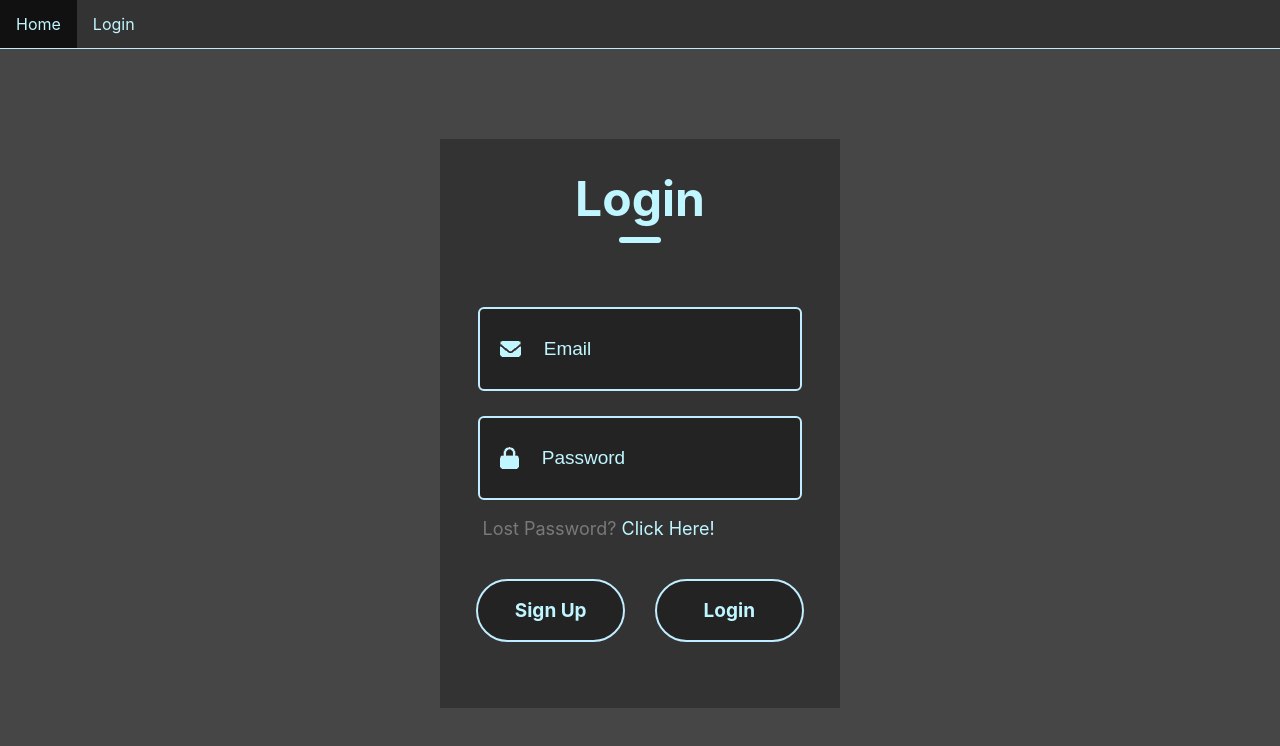
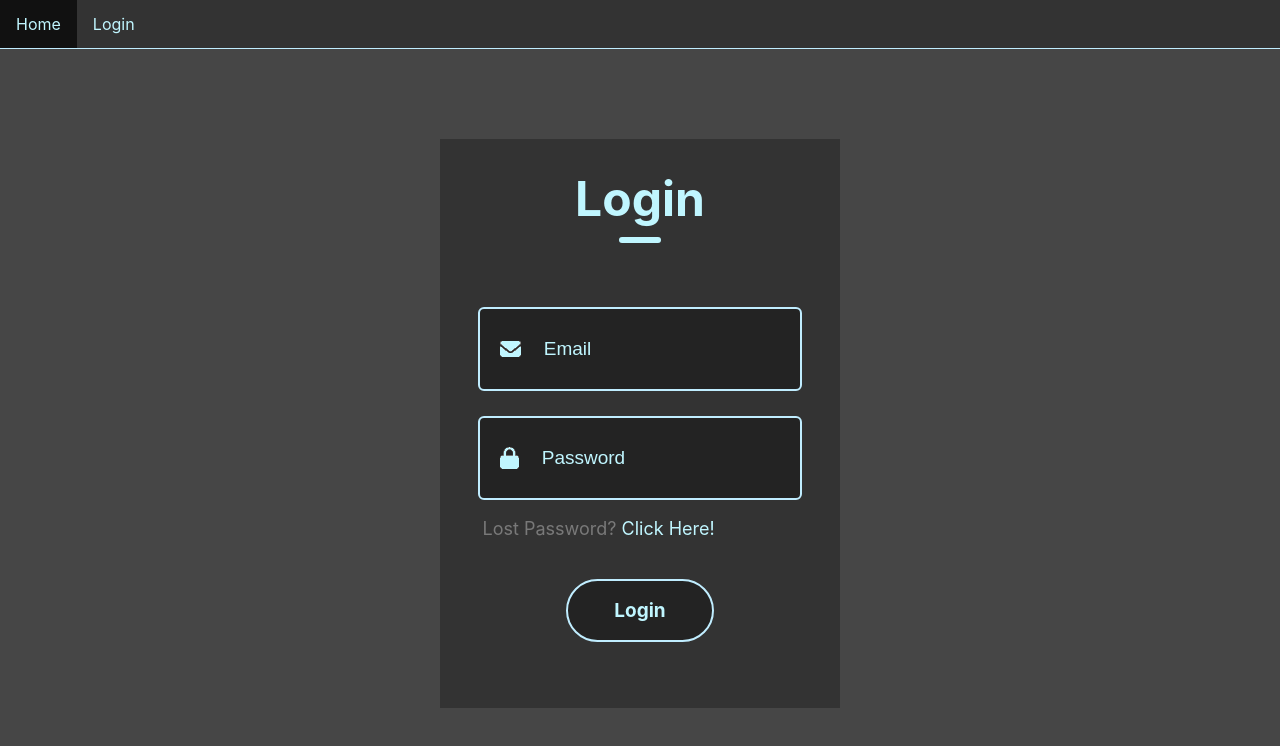
Before and after one commit to Leopold2020/CRM, a React (Create React App) app in the folder crm/: page /login in a window 1280 px wide. Shown: the top 746 px of the page. Built offline with nearby package versions, Linux system fonts and the light colour scheme.

Commit message:
somewhat patched login

```diff
--- a/crm/src/Pages/Login.js
+++ b/crm/src/Pages/Login.js
@@ -1,13 +1,12 @@
 import React, { useState } from "react";
-import './Login.css'
+import "./Login.css";
 import { useNavigate } from "react-router-dom";
 
-import user_icon from '../Assets/person.png'
-import email_icon from '../Assets/email.png'
-import password_icon from '../Assets/password.png'
+import user_icon from "../Assets/person.png";
+import email_icon from "../Assets/email.png";
+import password_icon from "../Assets/password.png";
 
 const Login = () => {
-
   const navigate = useNavigate();
 
   const [action, setAction] = useState("Login");
@@ -21,7 +20,7 @@ const Login = () => {
     const create = await fetch("http://localhost:5000/create", {
       method: "POST",
       headers: {
-        authorization: `Bearer ${localStorage.getItem("accessToken")}`
+        authorization: `Bearer ${localStorage.getItem("accessToken")}`,
       },
       body: JSON.stringify({
         username: name,
@@ -30,13 +29,16 @@ const Login = () => {
       }),
     }).then((res) => {
       if (res.status === 200) {
-        alert("User Created")
-        navigate("", {state: {name: name}})
-      } if (res.status === 401) {
+        alert("User Created");
+        navigate("", { state: { name: name } });
+      }
+      if (res.status === 401) {
         alert("Unauthorized");
-      } if (res.status === 403) {
+      }
+      if (res.status === 403) {
         alert("Forbidden");
-      } if (res === undefined) {
+      }
+      if (res === undefined) {
         alert("You need to login first");
       }
     });
@@ -56,18 +58,16 @@ const Login = () => {
     });
 
     await login.json().then((response) => {
-
       try {
         if (
-          response !== "Login Failed"
-          // email === loginResponse.rows[0].email &&
-          // password === loginResponse.rows[0].password
+          response !== "Wrong username or password!" &&
+          email === response.rows[0].email &&
+          password === response.rows[0].password
         ) {
           sessionStorage.setItem("name", response.name);
           sessionStorage.setItem("role", response.role);
           sessionStorage.setItem("accessToken", response.accessToken);
-          // navigate("/", { state: { id: loginResponse.rows[0].id, name: loginResponse.rows[0].username } });
-          navigate("/")
+          navigate("/");
         } else {
           alert("Login Failed");
         }
@@ -99,7 +99,9 @@ const Login = () => {
         <div className="underline"></div>
       </div>
       <div className="inputs">
-        {action === "Login" ? <div></div>:
+        {action === "Login" ? (
+          <div></div>
+        ) : (
           <div className="input">
             <img src={user_icon} alt="" />
             <input
@@ -108,7 +110,8 @@ const Login = () => {
               value={name}
               onChange={handleNameChange}
             />
-        </div>}
+          </div>
+        )}
         <div className="input">
           <img src={email_icon} alt="" />
           <input
@@ -128,24 +131,46 @@ const Login = () => {
           />
         </div>
       </div>
-      {action === "Sign Up" ? <div></div>: <div className="forgot-password">Lost Password? <span>Click Here!</span></div>}
+      {action === "Sign Up" ? (
+        <div></div>
+      ) : (
+        <div className="forgot-password">
+          Lost Password? <span>Click Here!</span>
+        </div>
+      )}
       <div className="submit-container">
+        {/* {action === "Sign Up" ? (
+          <div className="submit" onClick={handleSubmit}>
+            Sign Up
+          </div>
+        ) : (
+          <div
+            className={action === "Login" ? "submit gray" : "submit"}
+            onClick={() => {
+              setAction("Sign Up");
+            }}
+          >
+            Sign Up
+          </div>
+        )} */}
 
-
-        {action === "Sign Up" ?
-          <div className="submit" onClick={handleSubmit}>Sign Up</div>
-          :
-          <div className={action === "Login" ? "submit gray": "submit"} onClick={() => {setAction("Sign Up")}}>Sign Up</div>
-        }
-
-        {action === "Login" ?
-          <div className="submit" onClick={handleSignin}>Login</div>
-          :
-          <div className={action === "Sign Up" ? "submit gray": "submit"} onClick={() => {setAction("Login")}}>Login</div>
-        }
+        {action === "Login" ? (
+          <div className="submit" onClick={handleSignin}>
+            Login
+          </div>
+        ) : (
+          <div
+            className={action === "Sign Up" ? "submit gray" : "submit"}
+            onClick={() => {
+              setAction("Login");
+            }}
+          >
+            Login
+          </div>
+        )}
       </div>
     </div>
-  )
-}
+  );
+};
 
 export default Login;
```
Lines whose indentation alone changed are shown as unchanged.
